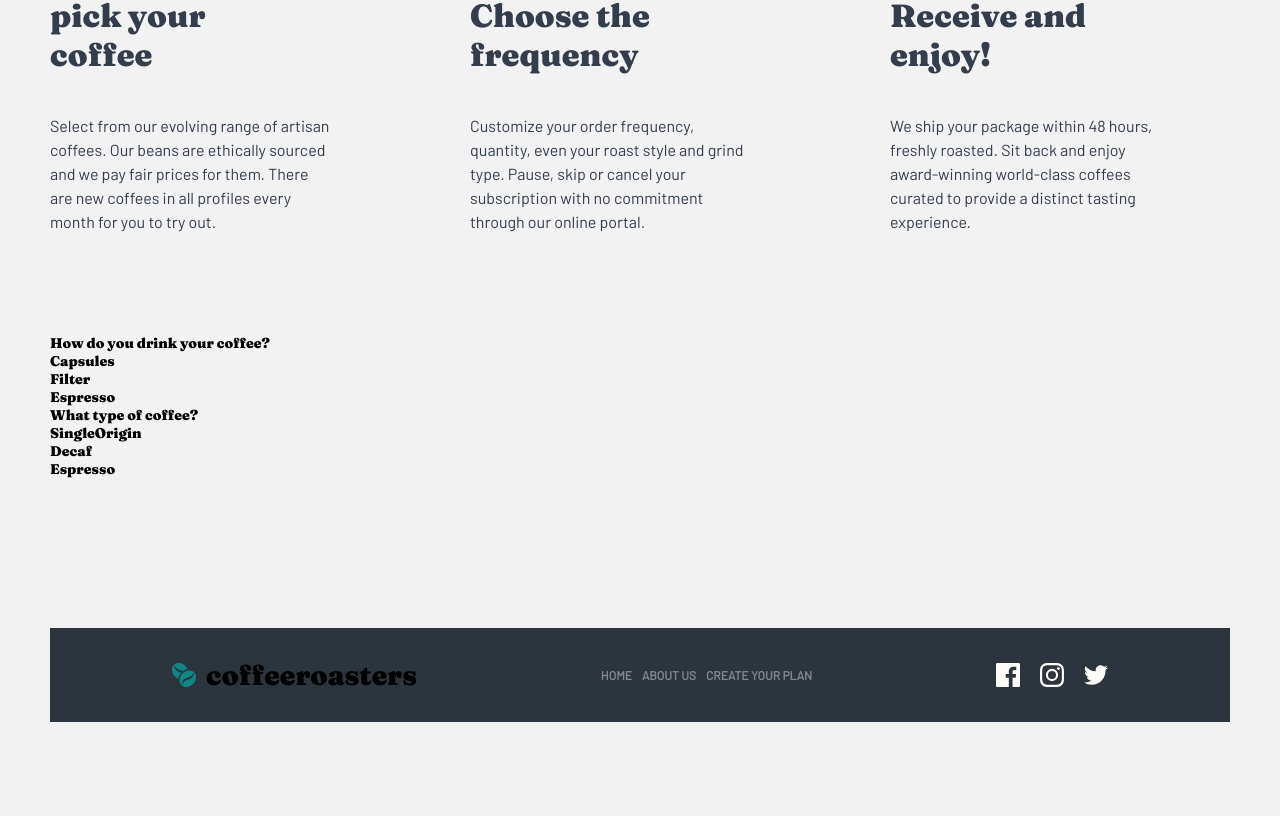
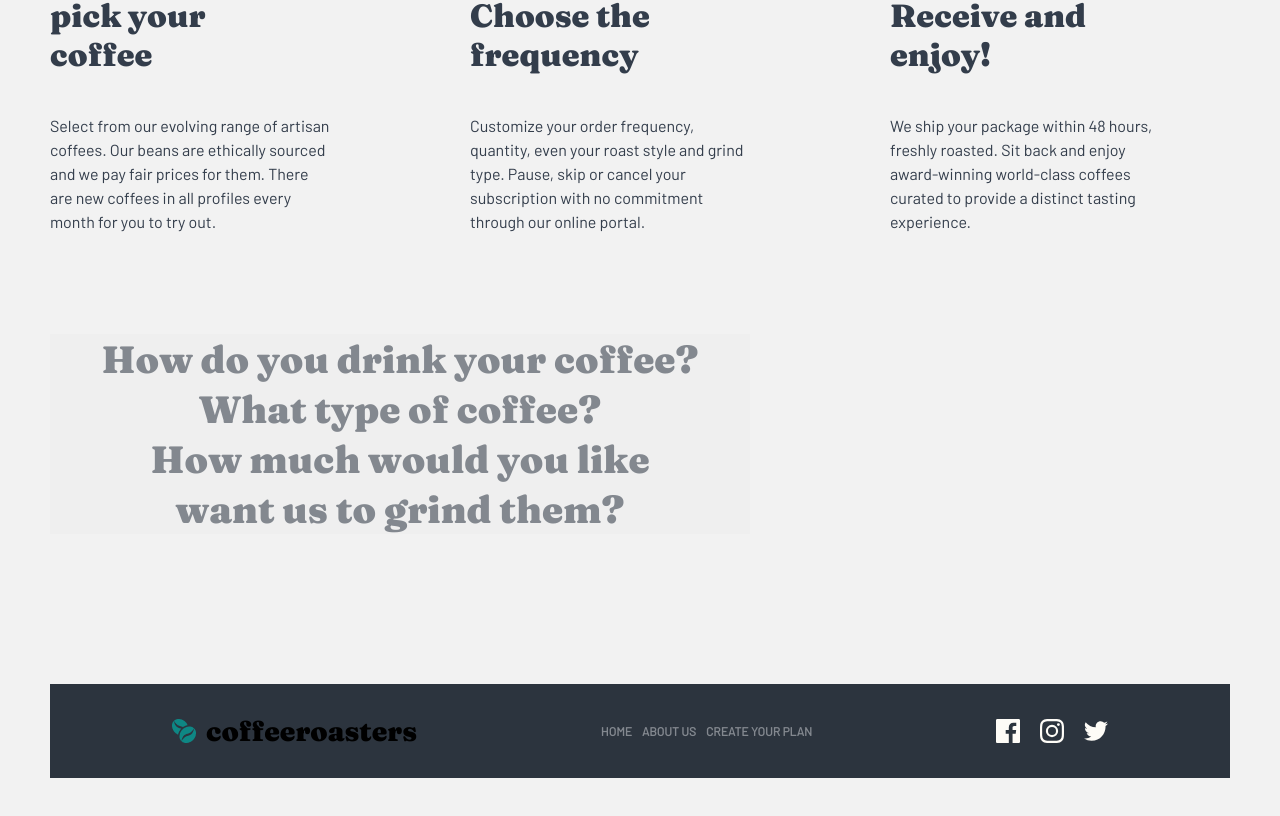
Before and after one commit to mariamdatuka/coffee-app, a React (Vite) app: page /createplan in a window 1280 px wide. Shown: the part 972-1788 px from the top of the page. Before the commit the page ends 1744 px from the top, so only its background shows below. Built offline with nearby package versions, Linux system fonts and the light colour scheme.

Commit message:
create plan page

```diff
--- a/src/pages/Plan/Plan.tsx
+++ b/src/pages/Plan/Plan.tsx
@@ -1,6 +1,6 @@
-import React from 'react'
+import React,{useState} from 'react'
 import Steps from '../../components/Steps/Steps';
-import {Container,Wrapper} from './Styles';
+import {Container,Wrapper,GridContainer,GridItem,Container2} from './Styles';
 
 const questions=[
     {
@@ -13,30 +13,58 @@ const questions=[
             },
             {
                 name:'Filter',
-                descr:'Compatible with Nespresso systems and similar brewers'
+                descr:'For pour over or drip methods like Aeropress, Chemex, and V60'
             },
             {
                 name:'Espresso',
-                descr:'Compatible with Nespresso systems and similar brewers'
+                descr:'Dense and finely ground beans for an intense, flavorful experience'
             },
         ]
     },
-
 {
         id:2,
         question:'What type of coffee?',
         options:[
             {
                 name:'SingleOrigin',
-                descr:'Compatible with Nespresso systems and similar brewers'
+                descr:'Distinct, high quality coffee from a specific family-owned farm'
             },
             {
                 name:'Decaf',
-                descr:'Compatible with Nespresso systems and similar brewers'
+                descr:'Just like regular coffee, except the caffeine has been removed'
             },
             {
                 name:'Espresso',
-                descr:'Compatible with Nespresso systems and similar brewers'
+                descr:'Combination of two or three dark roasted beans of organic coffees'
+            },
+        ]
+    },
+
+    {
+      id:3,
+      question:'How much would you like',
+      options:[
+          {
+              name:'250g',
+              descr:'Perfect for the solo drinker. Yields about 12 delicious cups.'
+          },
+          {
+              name:'500g',
+              descr:'Perfect option for a couple. Yields about 40 delectable cups.'
+          },
+          {
+              name:'1000g',
+              descr:'Perfect for offices and events. Yields about 90 delightful cups.'
+          },
+      ]
+  },
+  {
+    id:4,
+    question:'want us to grind them?',
+    options:[
+        {
+            name:'yes',
+            descr:'ok'
         },
     ]
 },
@@ -44,10 +72,16 @@ const questions=[
 ]
 
 const Plan = () => {
+    const [active,setActive]=useState<number|null>(null);
 
-    const handleClick=()=>{
+    const handleClick=(id:number)=>{
+        if(id===active){
+          setActive(null)
+        }else{
+          setActive(id)
+        }
+    }
 
-    }
   return (
     <>
       <Wrapper>
@@ -60,14 +94,20 @@ const Plan = () => {
             <div>
             {
             questions.map((item)=>(
-                <div key={item.id} onClick={handleClick}>
-                  <div>
-                    <p>{item.question}</p>
-                  </div>
-                 <div>{item.options.map((itm)=>(
-                    <div>{itm.name}</div>
-                ))}</div>
-              </div>
+                <Container2 key={item.id}>
+                  <button onClick={()=>handleClick(item.id)}>
+                    {item.question}
+                  </button>
+                  {
+                    active===item.id&&
+                    <GridContainer>{item.options.map((itm,index)=>(
+                      <GridItem  key={index}>
+                         <h3>{itm.name}</h3>
+                         <p>{itm.descr}</p>
+                      </GridItem>
+                  ))}</GridContainer>
+                  }
+              </Container2>
             ))
            }
       </div>
--- a/src/pages/Plan/Styles.ts
+++ b/src/pages/Plan/Styles.ts
@@ -1,6 +1,5 @@
 import styled from "styled-components";
 import bg2 from '../../assets/plan/desktop/image-hero-blackcup.jpg';
-
 
 export const Wrapper=styled.div`
    background-image: url(${bg2});
@@ -32,3 +31,31 @@ export const Container=styled.div`
    line-height:1.5;
  }
 `
+
+export const GridContainer=styled.div`
+     display:grid;
+     grid-template-columns:repeat(3,1fr);
+     place-items:center;
+`
+export const GridItem=styled.div`
+     display:flex;
+     align-items:center;
+     flex-direction:column;
+     justify-content:center;
+     gap:20px;
+     width:225px;
+     height:250px;
+     padding:10px;
+`
+export const Container2=styled.div`
+
+    & button{
+      width:700px;
+      height:50px;
+      border:none;
+      font-size:38px;
+      color:#83888F;
+      font-family:inherit;
+      cursor:pointer;
+    }
+`
```
Lines whose indentation alone changed are shown as unchanged.
